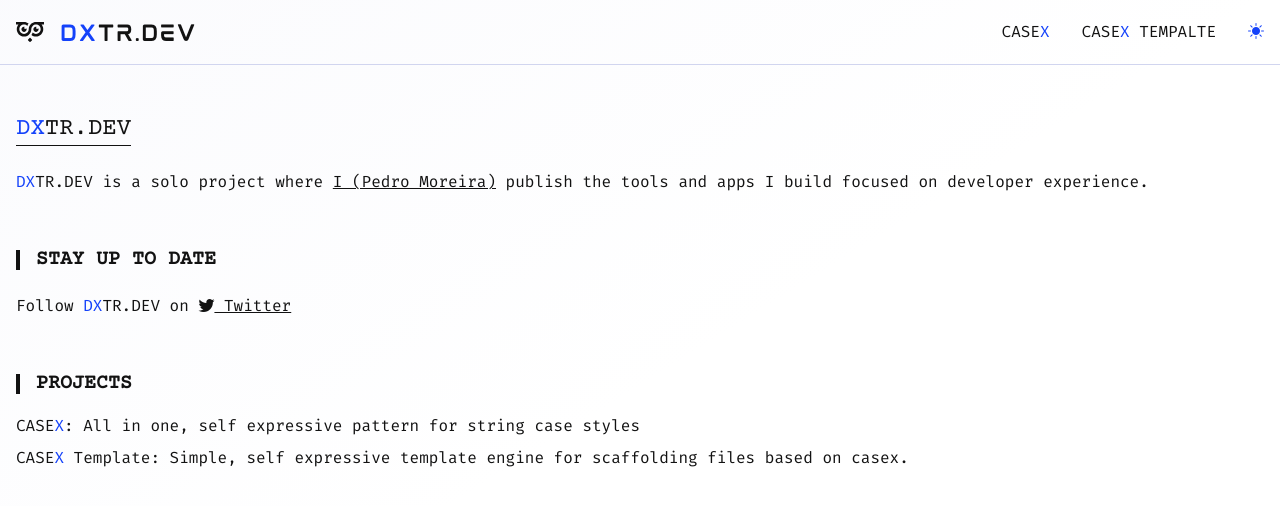
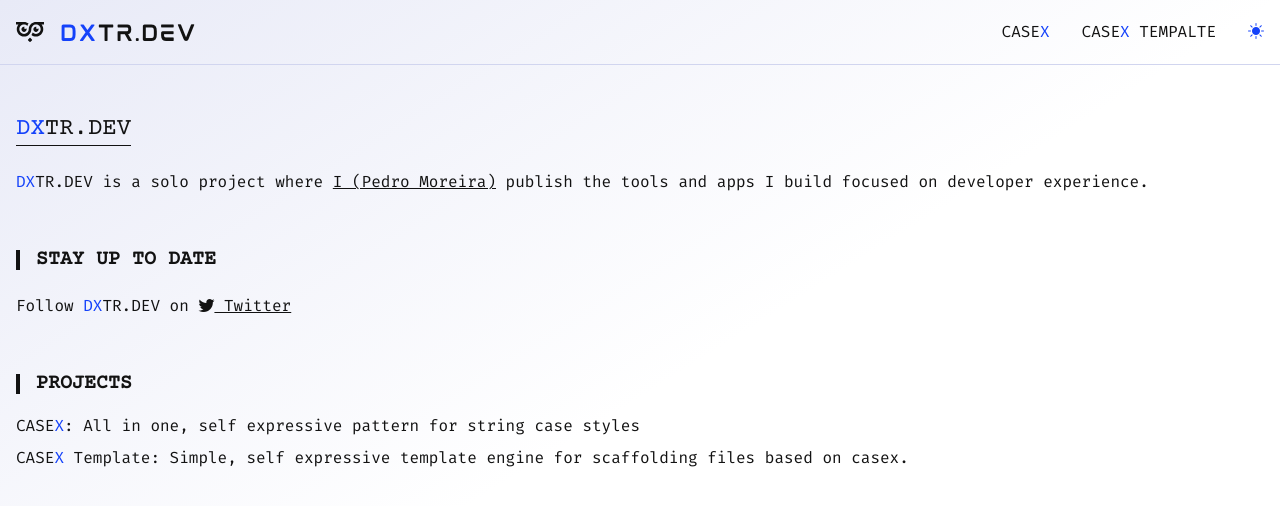
Before and after one commit to dxtr-dot-dev/dxtr.dev, a SvelteKit app: page / in a window 1280 px wide. Shown: the top 506 px of the page. Built offline with nearby package versions, Linux system fonts and the light colour scheme.

Commit message:
Update app.css

```diff
--- a/src/app.css
+++ b/src/app.css
@@ -37,7 +37,7 @@
 	:root {
 		@apply font-body text-body;
 		@apply min-h-full;
-		@apply bg-gradient-to-br from-paper/10 via-transparent;
+		@apply bg-gradient-to-br from-paper/50 via-transparent;
 	}
 
 	h1 {
```
